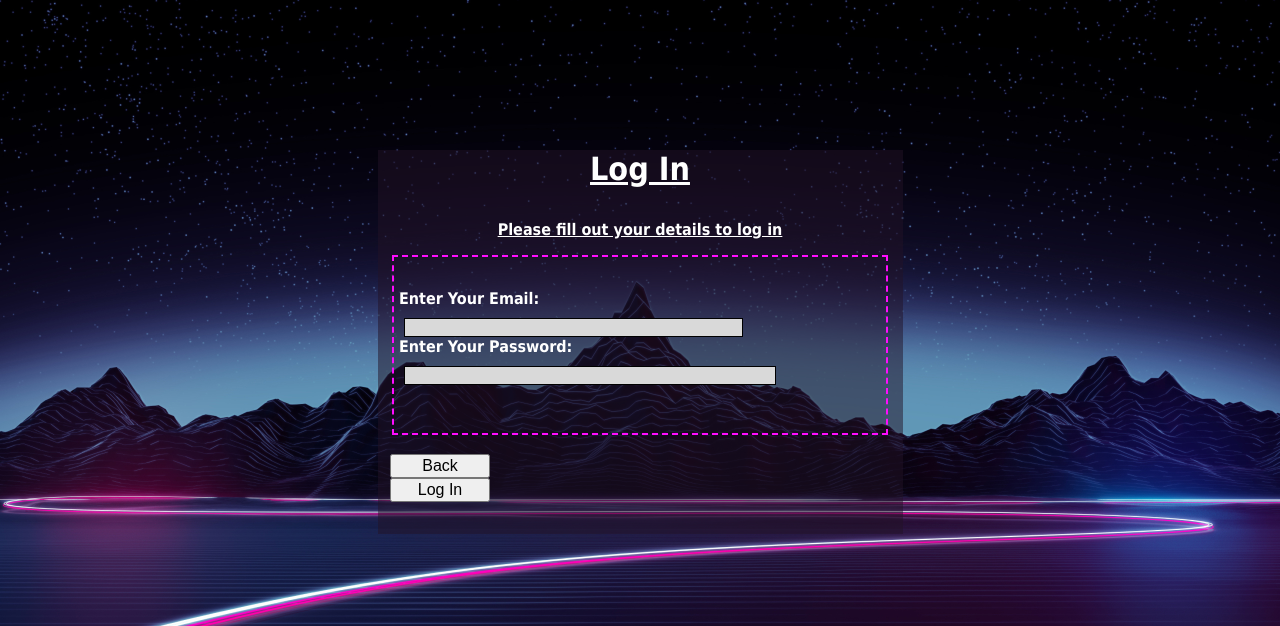
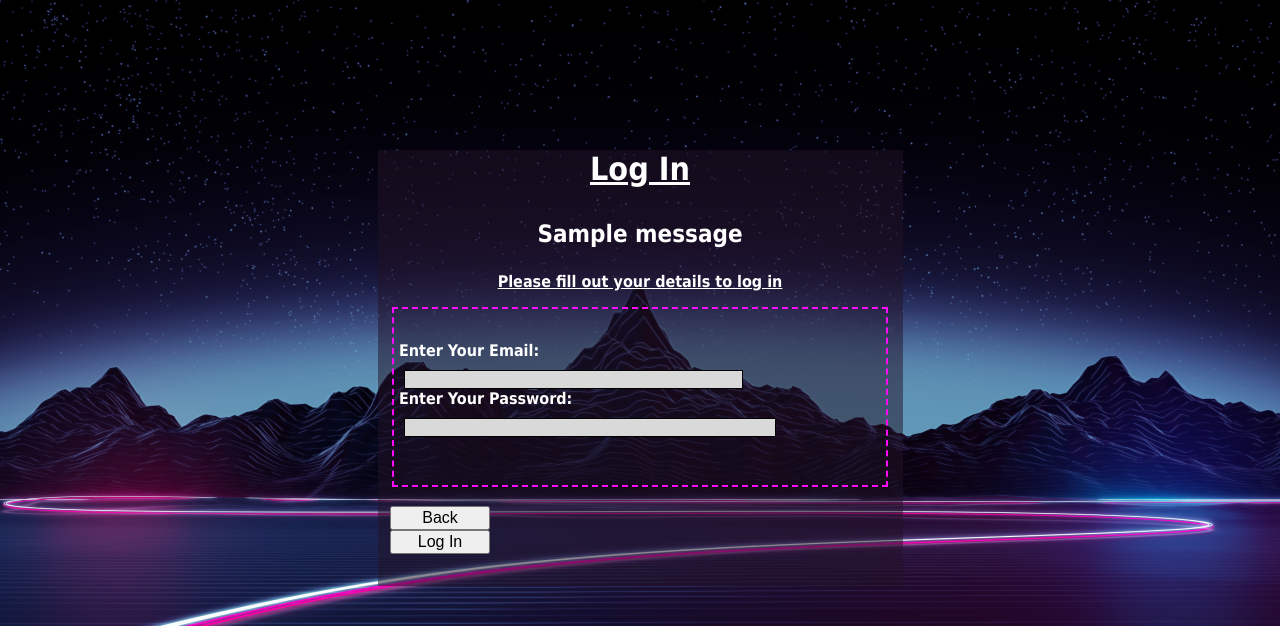
Before and after one commit to thefirsthero/Rating-System, a Flask app: page /login in a window 1280 px wide. Shown: the top 626 px of the page. Run offline with Flask 2, Linux system fonts and the light colour scheme; one stand-in notice (Sample message) is shown; parts of the project's set-up code (start-up, migrations or seed data) failed here and were passed over.

Commit message:
Update login.html

```diff
--- a/app/templates/login.html
+++ b/app/templates/login.html
@@ -23,6 +23,12 @@
             text-decoration-line: underline;
             font-weight: bolder;
 
+        }
+
+        h2 {
+            margin: 1em auto;
+            text-align: center;
+            font-weight: bolder;
         }
 
         p {
@@ -94,6 +100,9 @@
 <body>
     <div class="content_div">
         <h1> Log In</h1>
+        {% for message in get_flashed_messages() %}
+        <h2>{{ message }}</h2>
+        {% endfor %}
         <p> Please fill out your details to log in</p>
 
         <form action="{{url_for('login')}}" method="post">
```
